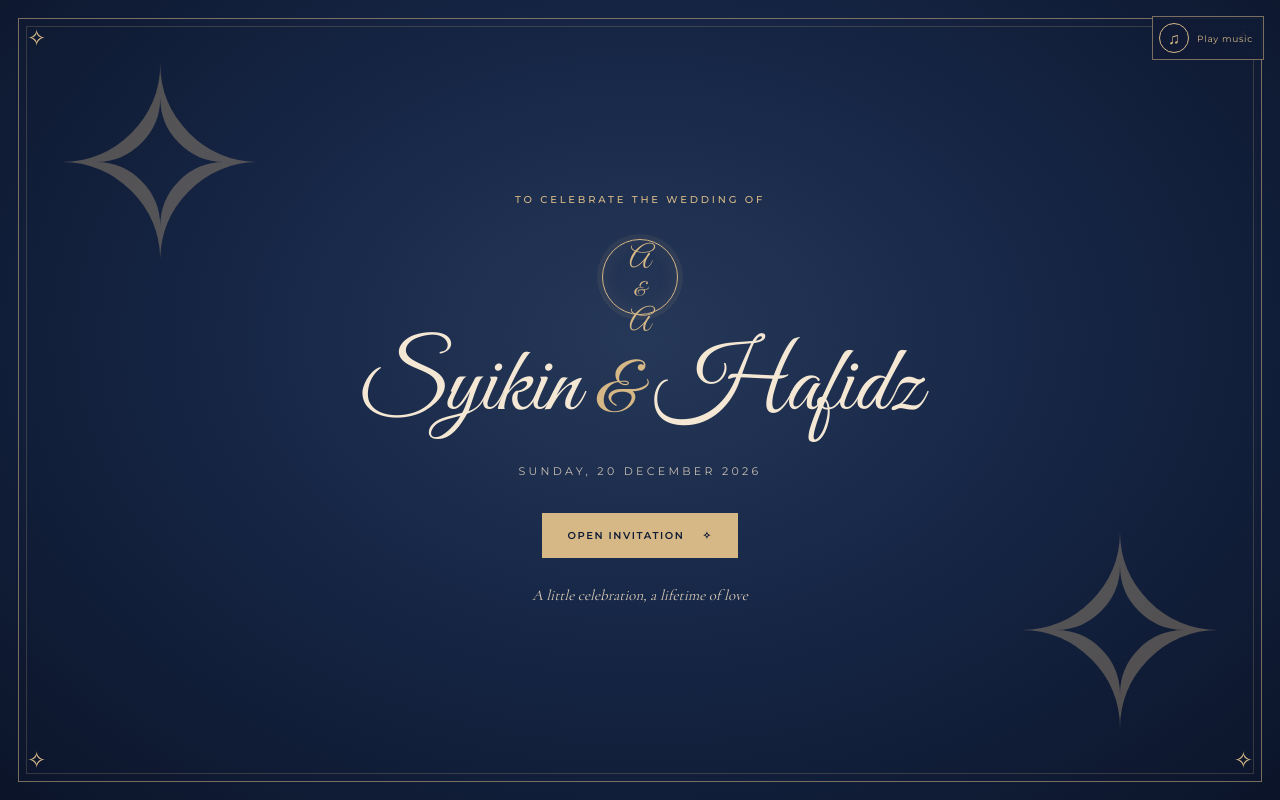
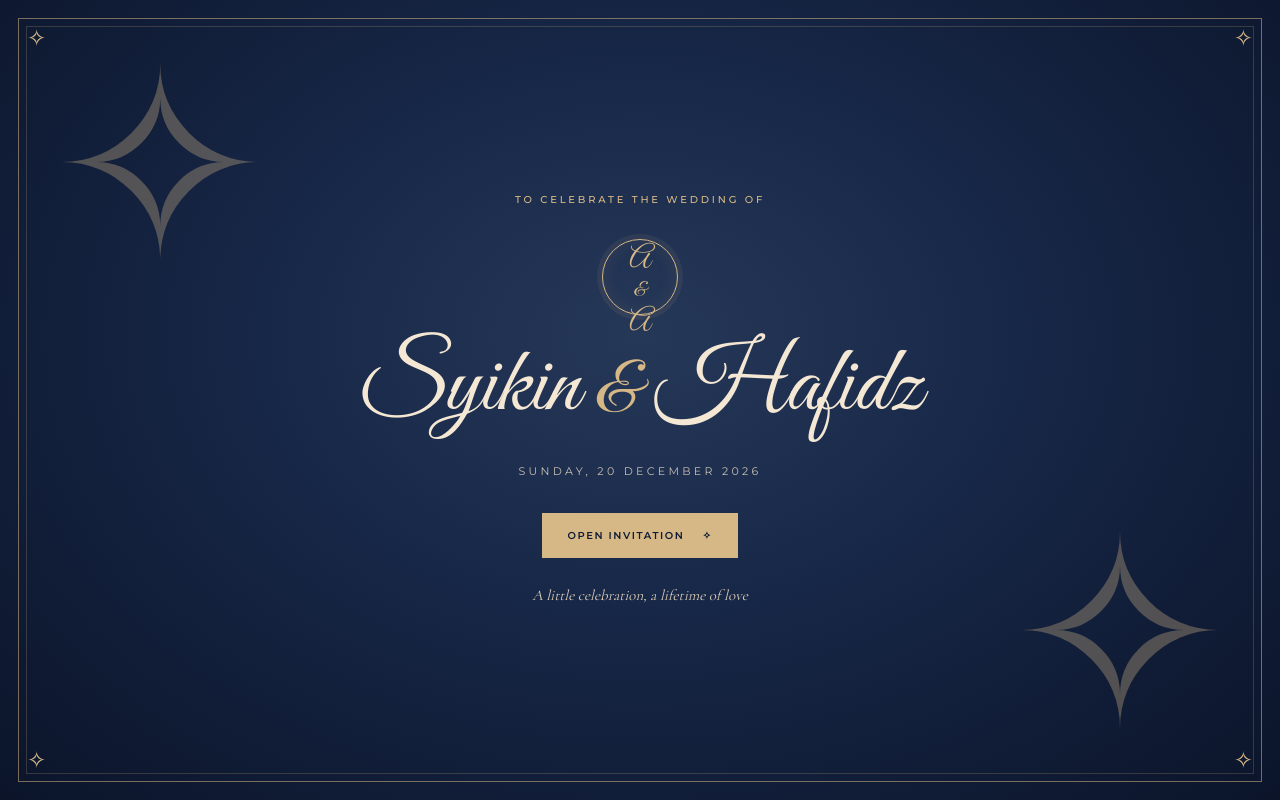
Before and after one commit to peohhh/digitalweddingcard, a plain HTML site: page index.html in a window 1280 px wide. Drawn offline with nearby package versions, Linux system fonts and the light colour scheme.

Commit message:
Update index.html

```diff
--- a/index.html
+++ b/index.html
@@ -13,10 +13,9 @@
 </head>
 <body>
   <!-- EDIT YOUR WEDDING DETAILS IN js/script.js, IN THE CONFIG SECTION -->
-  <div class="music-control" id="musicControl" aria-label="Music controls">
-    <button id="musicToggle" class="music-button" type="button" aria-label="Play music">♫</button>
-    <span id="musicLabel">Play music</span>
-  </div>
+ <audio id="weddingMusic" loop preload="auto">
+  <source src="music/wedding-song.mp3" type="audio/mpeg">
+</audio>
   <audio id="weddingMusic" loop preload="none">
     <source src="music/wedding-song.mp3" type="audio/mpeg">
   </audio>
```
